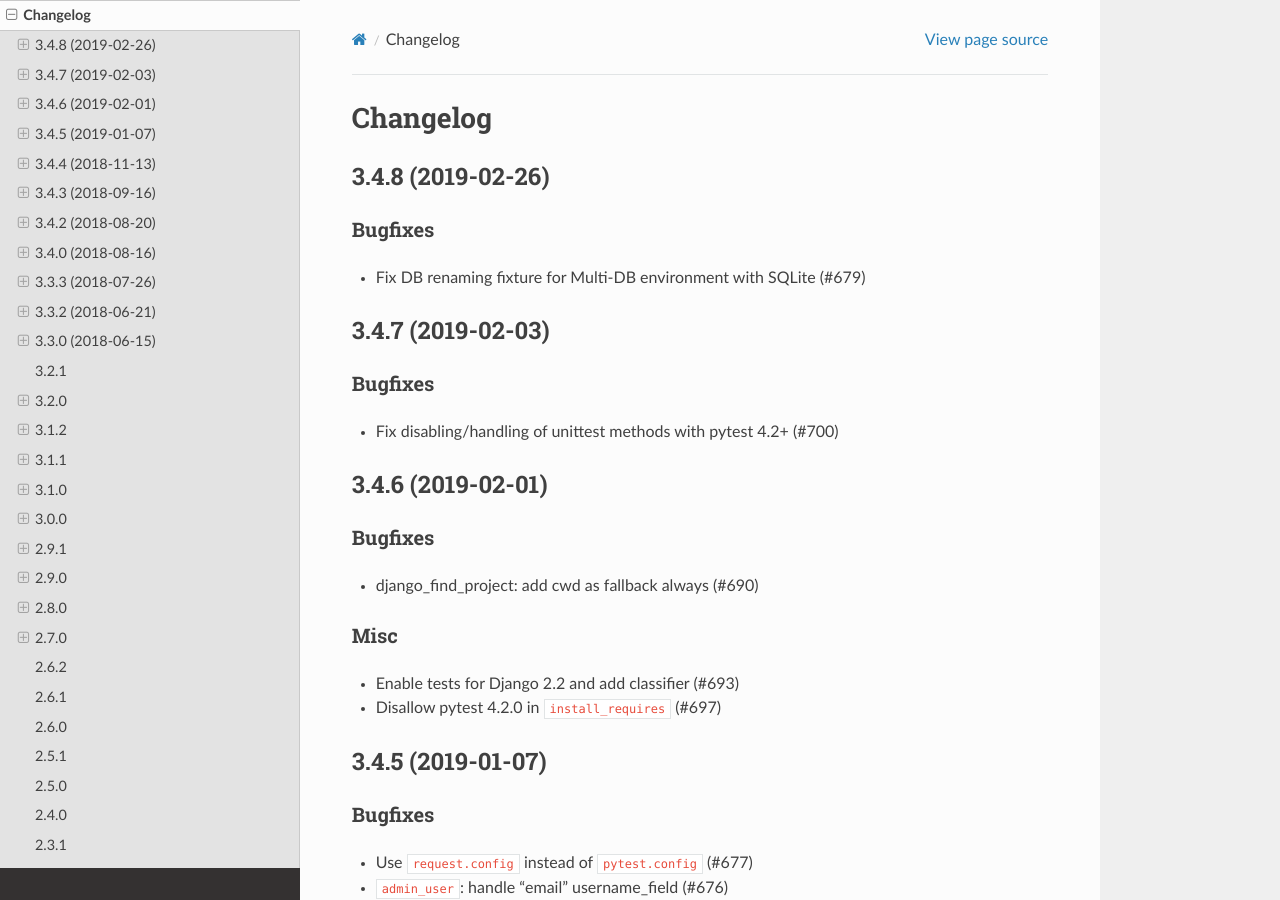
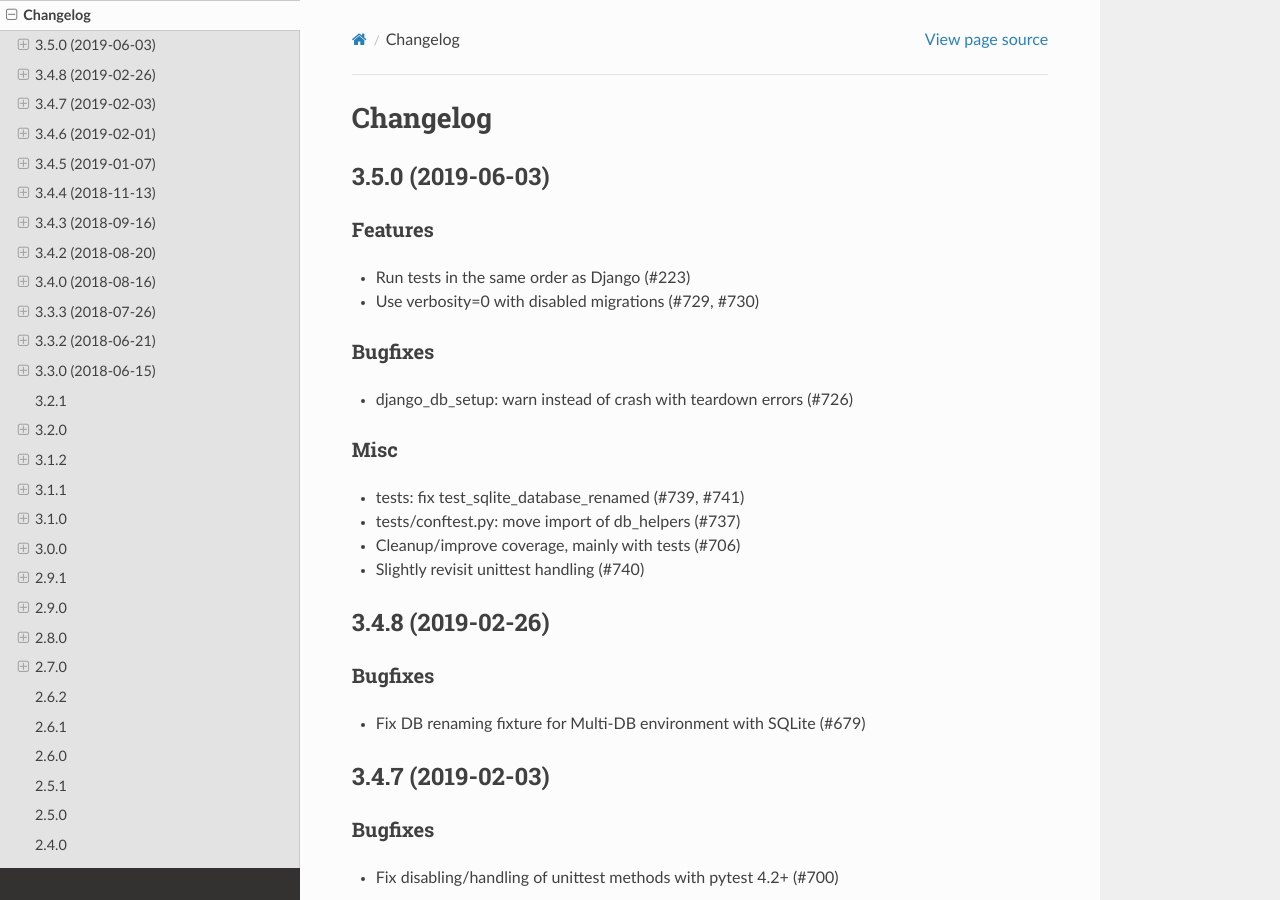
Before and after one commit to pytest-dev/pytest-django, a Sphinx documentation site: the page built from docs/changelog.rst, in a window 1280 px wide and 900 px high. Built offline with Sphinx 7.4.7 and the Read the Docs theme 2.0.0, drawn with Linux system fonts in a browser that asks for light colours; cross-references to code outside the pages are shown as plain code.

Commit message:
Release 3.5.0

```diff
--- a/docs/changelog.rst
+++ b/docs/changelog.rst
@@ -1,5 +1,31 @@
 Changelog
 =========
+
+3.5.0 (2019-06-03)
+------------------
+
+Features
+^^^^^^^^
+
+* Run tests in the same order as Django (#223)
+
+* Use verbosity=0 with disabled migrations (#729, #730)
+
+Bugfixes
+^^^^^^^^
+
+* django_db_setup: warn instead of crash with teardown errors (#726)
+
+Misc
+^^^^
+* tests: fix test_sqlite_database_renamed (#739, #741)
+
+* tests/conftest.py: move import of db_helpers (#737)
+
+* Cleanup/improve coverage, mainly with tests (#706)
+
+* Slightly revisit unittest handling (#740)
+
 
 3.4.8 (2019-02-26)
 ------------------
```
